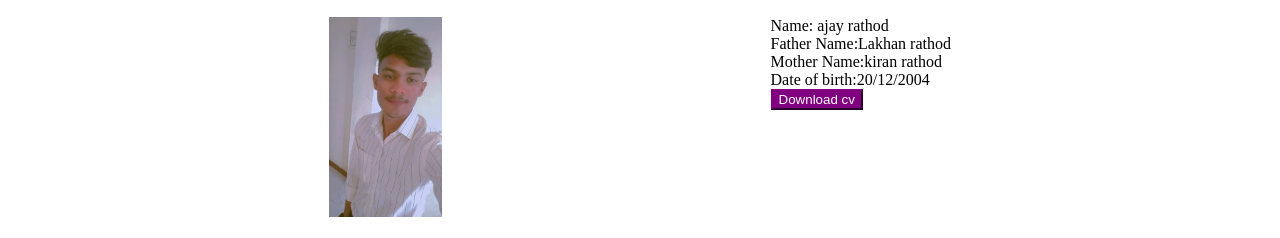
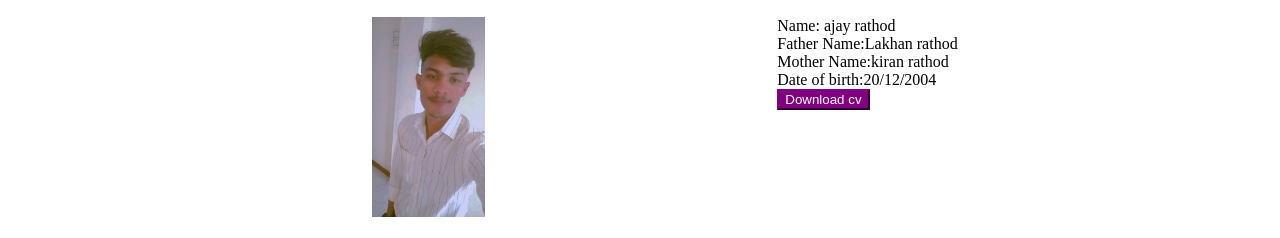
Before and after one commit to AjayRathode6703/assement, a plain HTML site: page gr.html in a window 1280 px wide. Shown: the part 135-373 px from the top of the page. Drawn offline with Linux system fonts and the light colour scheme.

Commit message:
Update gr.html

```diff
--- a/gr.html
+++ b/gr.html
@@ -52,6 +52,12 @@ header{
 
 	border-color: purple;
 }
+#nn{
+margin-right:30px;
+}
+#pp{
+margin-left:80px;
+}
 		</style>
 
 </head>
@@ -76,10 +82,10 @@ header{
 		</div>
 		<main id="lr">
 				<div id="or">
-				<div>
+				<div id="pp">
 				<img id="vk" src="aj.jpg" height="200px"/>
 				</div>
-				<div>
+				<div id="nn">
 						<p>Name: ajay rathod<br>
 						Father Name:Lakhan rathod<br>
 						Mother Name:kiran rathod<br>
```
